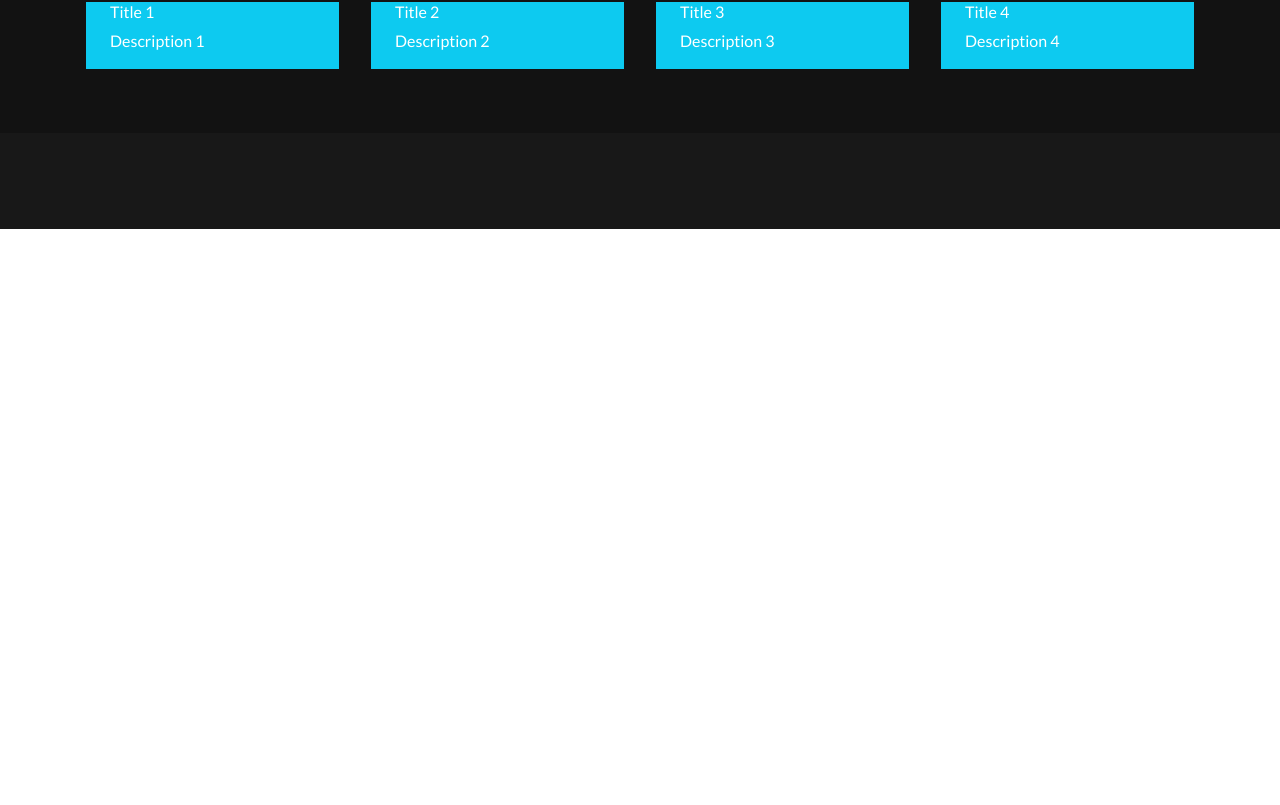
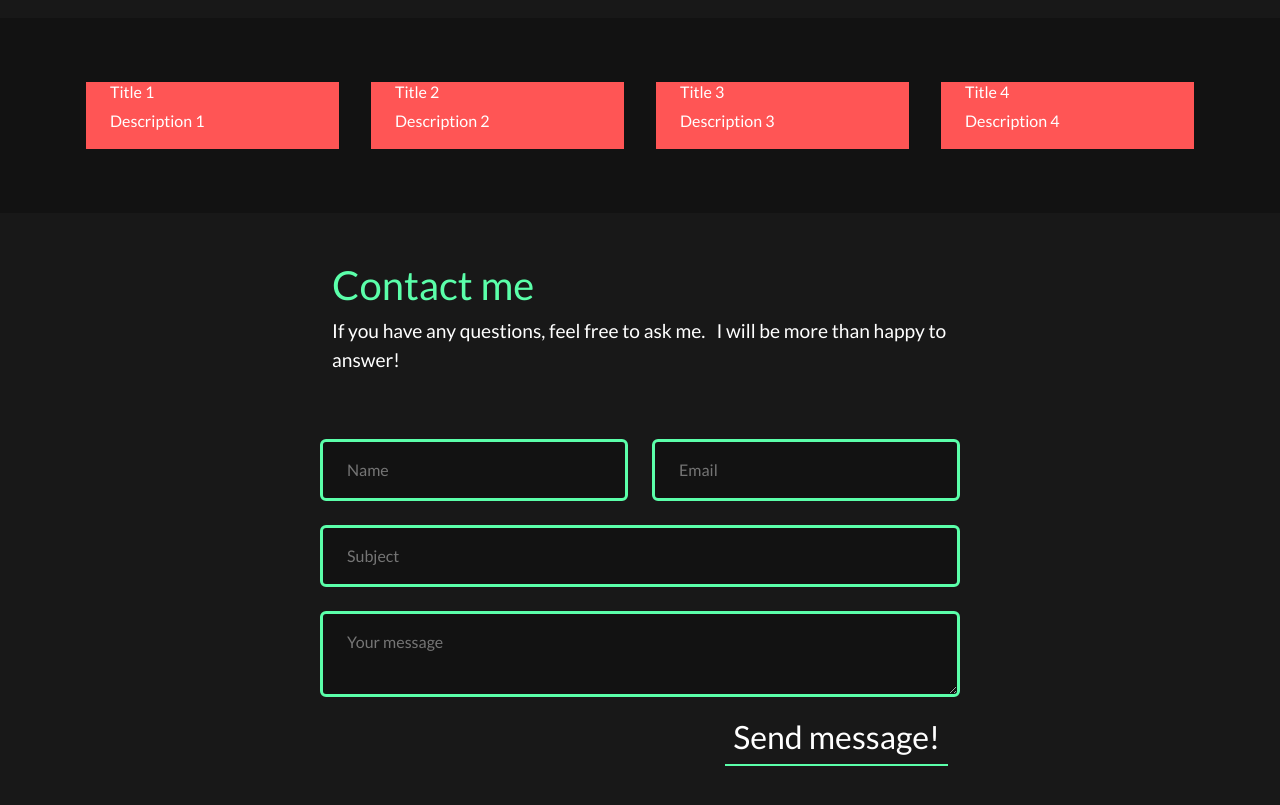
Before and after one commit to brzorza/my_portfolio, a React (Create React App) app: page / in a window 1280 px wide. Shown: the part 1475-2280 px from the top of the page. Before the commit the page ends 1704 px from the top, so only its background shows below. Built offline with nearby package versions, Linux system fonts and the light colour scheme.

Commit message:
Completing Contact component Fixing minor styling mistakes

```diff
--- a/src/components/About.js
+++ b/src/components/About.js
@@ -13,14 +13,14 @@ export default function About() {
                         </div>
                     </div>
                     <div className="row col-lg d-flex align-items-center">
-                        <h1 className='about-color neon-orange pb-2'>Who am I?</h1>
+                        <h1 className='about-color pb-2'>Who am I?</h1>
                         <div className='about-card mx-2' style={{background: "var(--background)"}}>
                             <div className="card-dots-wrapper pb-3">
                                 <div className="card-dot-one"></div>
                                 <div className="card-dot-two"></div>
                                 <div className="card-dot-three"></div>
                             </div>
-                            <p className='about-text text-start mx-3 pb-3'>
+                            <p className='about-text text-start mx-3 py-5'>
                                 My name is Wiktor Brzoza.<br/>
                                 I'm 22 years old guy who loves making web applications.<br/><br/>
                                 My passion for computers started back in my childhood when my uncle showed me his favourite game.<br/>
--- a/src/components/Contact.js
+++ b/src/components/Contact.js
@@ -4,11 +4,10 @@ export default function Contact() {
 
     const [formData, setFormData] = React.useState(
         {
-            firstName: "",
-            lastName: "",
+            name: "",
+            email: "",
             subject: "",
             message: "",
-            email: ""
         }
     )
 
@@ -25,6 +24,59 @@ export default function Contact() {
 
     return(
         <div className="text-white py-5" style={{background: "var(--background2)"}}>
+            <div className='container text-center text-sm-start pb-5 w-50'>
+                <h1 className='text-secondary'>Contact me</h1>
+                <p className='about-text'>If you have any questions, feel free to ask me.&nbsp;&nbsp;&nbsp;I will be more than happy to answer!</p>
+            </div>
+            <div className='container text-white w-50'>
+                <form >
+                    <div className='row gap-4'>
+                        <div className='row col-sm'>
+                            <input
+                                className=' in-bg-dark border border-3 rounded border-secondary text-white px-4 py-3'
+                                type="text"
+                                placeholder="Name"
+                                onChange={handleChange}
+                                name="name"
+                                value={formData.name}
+                            />
+                        </div>
+                        <div className='row col-sm'>
+                            <input
+                                className=' in-bg-dark border border-3 rounded border-secondary text-white px-4 py-3'
+                                type="text"
+                                placeholder="Email"
+                                onChange={handleChange}
+                                name="email"
+                                value={formData.email}
+                            />
+                        </div>
+                    </div>
+                    <div className='row py-4'>
+                        <input
+                            className='in-bg-dark border border-3 rounded border-secondary text-white px-4 py-3'
+                            type="text"
+                            placeholder="Subject"
+                            onChange={handleChange}
+                            name="subject"
+                            value={formData.subject}
+                        />
+                    </div>
+                    <div className='row'>
+                        <textarea
+                            className='in-bg-dark border border-3 rounded border-secondary text-white px-4 py-3'
+                            type="text"
+                            placeholder="Your message"
+                            onChange={handleChange}
+                            name="message"
+                            value={formData.message}
+                        />
+                    </div>
+                    <div className="text-center text-sm-end pt-3">
+                    <a href="https://www.google.pl/" className="contact-button text-white p-2">Send message!</a>
+                </div>
+                </form>
+            </div>
 
         </div>
     )
--- a/src/components/Landingpage.js
+++ b/src/components/Landingpage.js
@@ -13,7 +13,7 @@ export default function Landingpage() {
                     <p style={{fontSize: "clamp(1.4rem, 4vw, 3rem)"}} className="pb-5 pb-sm-0">I am a Web Developer</p>
                 </div>
                 <div className="pt-4 landingpage-button-wrapper text-center text-sm-start">
-                    <a href="https://www.google.pl/" className="landingpage-button text-white p-2">View Projects</a>
+                    <a href="https://www.google.pl/" className="contact-button text-white p-2">View Projects</a>
                 </div>
             </div>
         </div>
--- a/src/css/styles.css
+++ b/src/css/styles.css
@@ -68,6 +68,14 @@
     text-shadow: -1px -1px 2px #ffa15e, 0 0 0.07em #ff7c1f, 0 0 0.1em #12d4ff;;
 }
 
+.in-bg-dark{
+    background-color: var(--background);
+}
+
+.border-custom{
+    border: linear-gradient(to right, red, purple);
+}
+
 /*//////////////*/
 /*    NAVBAR    */
 /*//////////////*/
@@ -124,7 +132,6 @@
 }
 
 .landingpage-button{
-    background-color: var(--background);
     font-size: clamp(1.5rem, 5vw, 2rem);
     border-bottom: 2px solid var(--neon2);
     text-decoration: none;
@@ -153,6 +160,12 @@
     text-decoration: none;
 }
 
+.about-button:hover{
+    background: linear-gradient(45deg, var(--orange), var(--red));
+    background-clip: text;
+    -webkit-text-fill-color: transparent;
+}
+
 .about-card {
     background-color: var(--background2);
     display: block;
@@ -166,3 +179,21 @@
 /*///////////////////////*/
 /*    PROJECTS CARDS     */
 /*///////////////////////*/
+
+
+
+/*///////////////////////*/
+/*        CONTACT        */
+/*///////////////////////*/
+
+.contact-button{
+    font-size: clamp(1.5rem, 5vw, 2rem);
+    border-bottom: 2px solid var(--neon2);
+    text-decoration: none;
+}
+
+.contact-button:hover{
+    background: linear-gradient(45deg, var(--neon1), var(--neon2));
+    background-clip: text;
+    -webkit-text-fill-color: transparent;
+}
```
Also changed, not shown: src/css/main.min.css, 1 other file (tests, documents, lock files or other folders).
